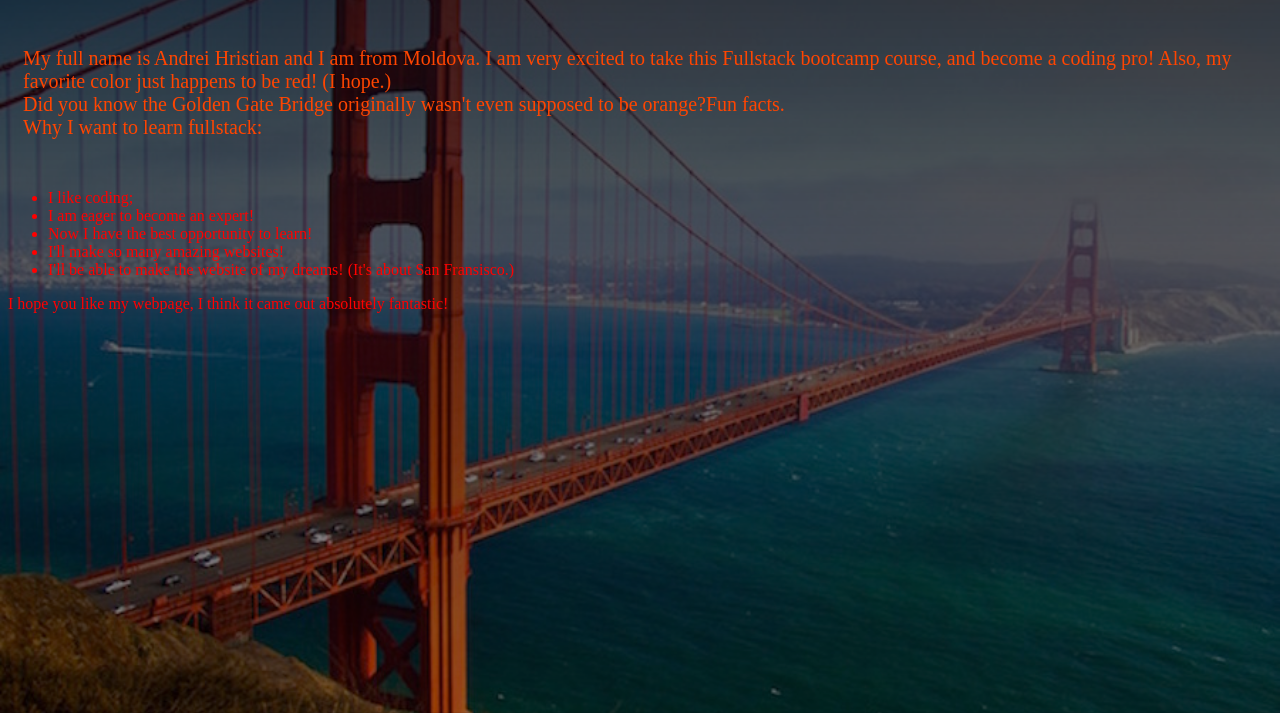
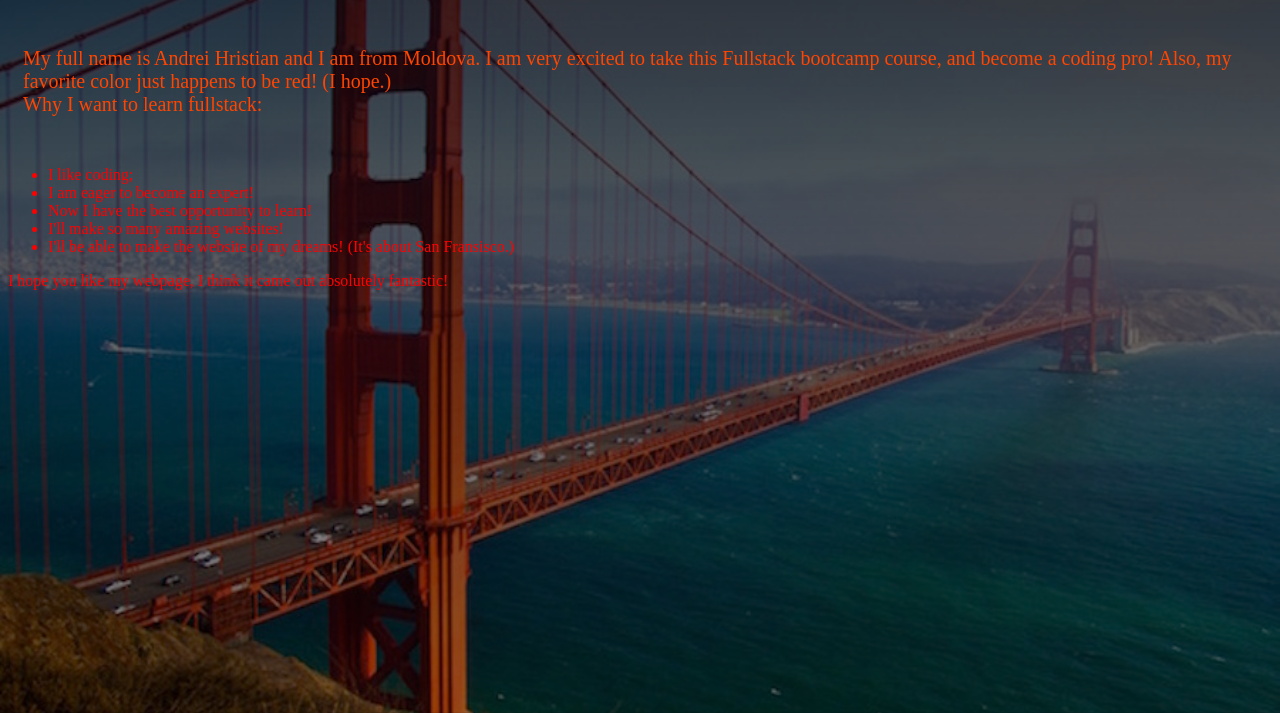
Before and after one commit to ahristian/about-Andrei, a plain HTML site: page index.html in a window 1280 px wide. Shown: the part 122-835 px from the top of the page. Drawn offline with Linux system fonts and the light colour scheme.

Commit message:
This is the 4th edit.

```diff
--- a/index.html
+++ b/index.html
@@ -7,7 +7,7 @@
     </head>
     <body>
        <h1>Hello, Everyone !</h1> <img src="T053NFY3R-U014M9E3M6K-d584aabbf31c-512.png" alt="It's Andrei!">
-       <p>My full name is Andrei Hristian and I am from Moldova. I am very excited to take this Fullstack bootcamp course, and become a coding pro! Also, my favorite color just happens to be red! (I hope.) <br> Did you know the Golden Gate Bridge originally wasn't even supposed to be orange?Fun facts.
+       <p>My full name is Andrei Hristian and I am from Moldova. I am very excited to take this Fullstack bootcamp course, and become a coding pro! Also, my favorite color just happens to be red! (I hope.)
            <br> Why I want to learn fullstack:</p>       <ul>
            <li>I like coding;</li>
            <li>I am eager to become an expert!</li>
--- a/style.css
+++ b/style.css
@@ -8,6 +8,7 @@ body {
     color: red;
 
 }
+
 
 h1 {
     font-size: 40px;
```
